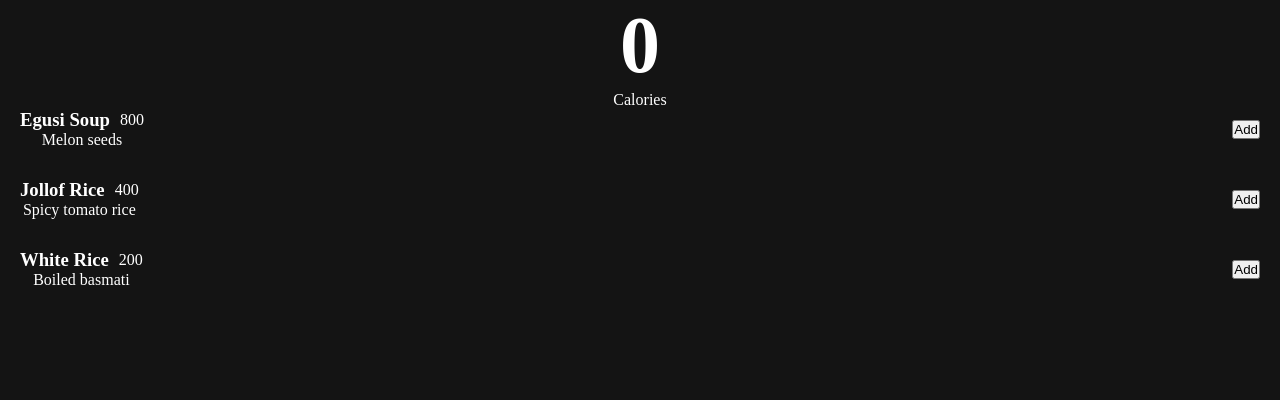
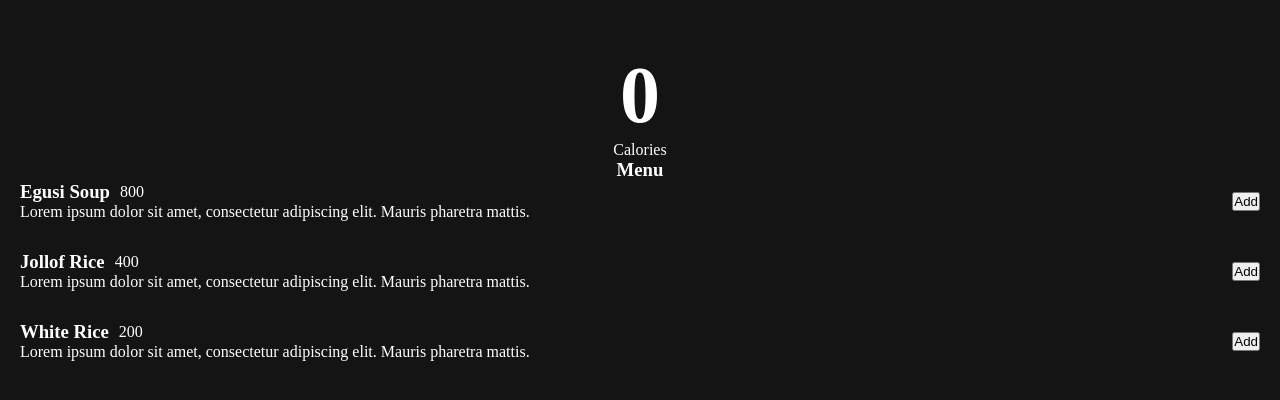
Before and after one commit to emmanuelojiji/my-enish, a React (Create React App) app: page / in a window 1280 px wide. Shown: the top 400 px of the page. Built offline with nearby package versions, Linux system fonts and the light colour scheme.

Commit message:
increment, decrement working

```diff
--- a/src/components/ProductCard.js
+++ b/src/components/ProductCard.js
@@ -1,26 +1,39 @@
 import "./ProductCard.scss";
-import { useState, useEffect } from "react";
+import { useState } from "react";
 
 const ProductCard = ({
+  selectdProduct,
   product_name,
   product_desc,
+  product_quantity,
   calories,
-  products,
   total,
   setTotal,
+  setProducts,
+  productId,
 }) => {
-  const [quantity, setQuantity] = useState(0);
-
-  const incrementQuantity = () => {
+  const incrementQuantity = (productId) => {
+    setProducts((prevProducts) =>
+      prevProducts.map((product) =>
+        product.id === productId
+          ? { ...product, quantity: product.quantity + 1 }
+          : product
+      )
+    );
     setTotal(total + calories);
-    setQuantity(quantity + 1);
   };
 
-  const decrementQuantity = () => {
-    if (quantity > 0) {
-      setTotal(total - calories);
-      setQuantity(quantity - 1);
+  const decrementQuantity = (productId) => {
+    if (product_quantity > 0) {
+      setProducts((prevProducts) =>
+        prevProducts.map((product) =>
+          product.id === productId
+            ? { ...product, quantity: product.quantity - 1 }
+            : product
+        )
+      );
     }
+    setTotal(total - calories);
   };
 
   return (
@@ -34,10 +47,10 @@ const ProductCard = ({
       </div>
 
       <div className="button-container">
-        {!quantity ? (
+        {product_quantity === 0 ? (
           <button
             onClick={() => {
-              incrementQuantity();
+              incrementQuantity(productId);
             }}
           >
             Add
@@ -45,14 +58,14 @@ const ProductCard = ({
         ) : (
           <>
             <button
-              onClick={() => decrementQuantity()}
+              onClick={() => decrementQuantity(productId)}
               className="quantity-button"
             >
               -
             </button>
-            <h3>{quantity}</h3>
+            <h3>{product_quantity}</h3>
             <button
-              onClick={() => incrementQuantity()}
+              onClick={() => incrementQuantity(productId)}
               className="quantity-button"
             >
               +
--- a/src/index.scss
+++ b/src/index.scss
@@ -6,7 +6,8 @@
 
 .page {
   background: #141414;
-  height: 100svh;
+  min-height: 100svh;
   padding-left: 20px;
   padding-right: 20px;
+  padding-top: 50px;
 }
--- a/src/pages/CalorieCounter.js
+++ b/src/pages/CalorieCounter.js
@@ -7,21 +7,56 @@ const CalorieCounter = () => {
   const [total, setTotal] = useState(0);
   const [products, setProducts] = useState(ProductData);
 
+  const [selectedProducts, setSelectedProducts] = useState([]);
+
   return (
     <div className="calorie-counter page">
       <div className="header">
         <h2 className="total">{total}</h2>
         <p>Calories</p>
       </div>
+
+      {total > 0 && (
+        <div className="selected-items">
+          <h3>Selected Items</h3>
+
+          <div className="card-container">
+            {products
+              .filter((product) => product.quantity > 0)
+              .map((product) => (
+                <ProductCard
+                  productId={product.id}
+                  product_name={product.name}
+                  product_desc={product.desc}
+                  product_quantity={product.quantity}
+                  calories={product.calories}
+                  products={products}
+                  setProducts={setProducts}
+                  total={total}
+                  setTotal={setTotal}
+                  selectedProducts={selectedProducts}
+                  setSelectedProducts={setSelectedProducts}
+                />
+              ))}
+          </div>
+        </div>
+      )}
+
+      <h3>Menu</h3>
       <div className="card-container">
         {products.map((product) => (
           <ProductCard
+            productId={product.id}
             product_name={product.name}
             product_desc={product.desc}
+            product_quantity={product.quantity}
             calories={product.calories}
             products={products}
+            setProducts={setProducts}
             total={total}
             setTotal={setTotal}
+            selectedProducts={selectedProducts}
+            setSelectedProducts={setSelectedProducts}
           />
         ))}
       </div>
--- a/src/pages/CalorieCounter.scss
+++ b/src/pages/CalorieCounter.scss
@@ -18,5 +18,6 @@
     display: flex;
     flex-direction: column;
     gap: 30px;
+    margin-bottom: 50px;
   }
 }
--- a/src/productData.js
+++ b/src/productData.js
@@ -1,21 +1,21 @@
 export const ProductData = [
   {
     name: "Egusi Soup",
-    desc: "Melon seeds",
+    desc: "Lorem ipsum dolor sit amet, consectetur adipiscing elit. Mauris pharetra mattis.",
     calories: 800,
     id: "egusi_soup",
     quantity: 0,
   },
   {
     name: "Jollof Rice",
-    desc: "Spicy tomato rice",
+    desc: "Lorem ipsum dolor sit amet, consectetur adipiscing elit. Mauris pharetra mattis.",
     calories: 400,
     id: "jollof_rice",
     quantity: 0,
   },
   {
     name: "White Rice",
-    desc: "Boiled basmati",
+    desc: "Lorem ipsum dolor sit amet, consectetur adipiscing elit. Mauris pharetra mattis.",
     calories: 200,
     id: "white_rice",
     quantity: 0,
```
